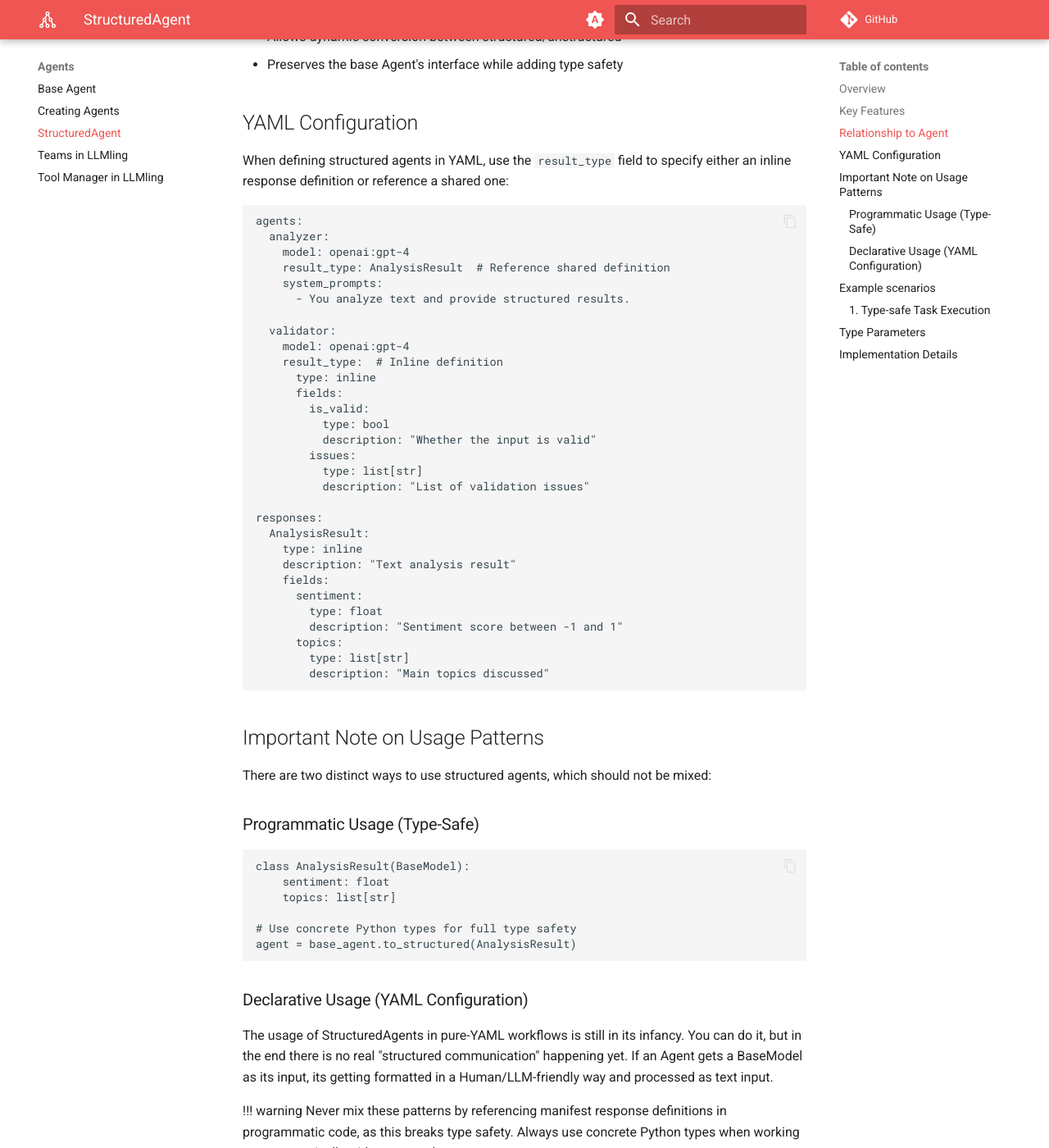
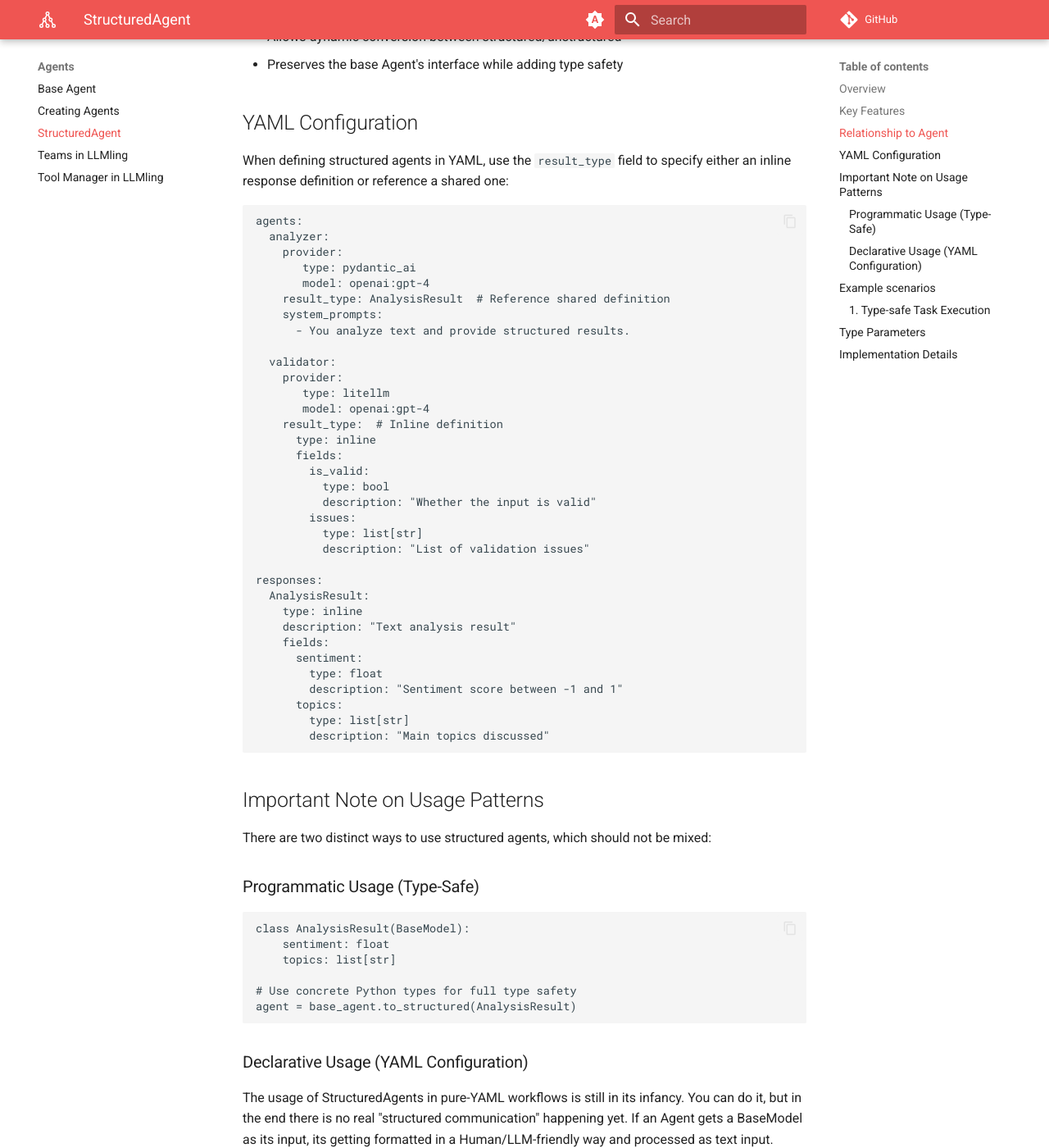
Before and after one commit to uk0/llmling-agent, an MkDocs documentation site: the page built from docs/agents/structured_agent.md, in a window 1280 px wide and 1400 px high, scrolled down 1053 px. Shown: the whole window at 82% size. Built offline with MkDocs 1.6.1 and Material for MkDocs 9.7.7, drawn with Linux system fonts in a browser that asks for light colours; comment, search, counter and statistics services are not loaded.

Commit message:
chore: type -> provider

````diff
--- a/docs/agents/structured_agent.md
+++ b/docs/agents/structured_agent.md
@@ -45,13 +45,17 @@ When defining structured agents in YAML, use the `result_type` field to specify
 ```yaml
 agents:
   analyzer:
-    model: openai:gpt-4
+    provider:
+       type: pydantic_ai
+       model: openai:gpt-4
     result_type: AnalysisResult  # Reference shared definition
     system_prompts:
       - You analyze text and provide structured results.
 
   validator:
-    model: openai:gpt-4
+    provider:
+       type: litellm
+       model: openai:gpt-4
     result_type:  # Inline definition
       type: inline
       fields:
````
Also changed, not shown: README.md (+2 -2 lines), docs/config_file/manifest.md (+2 -2 lines), docs/config_file/provider_config.md (+7 -7 lines), docs/examples/human_interaction.md (+1 -1 lines), 4 other files.
